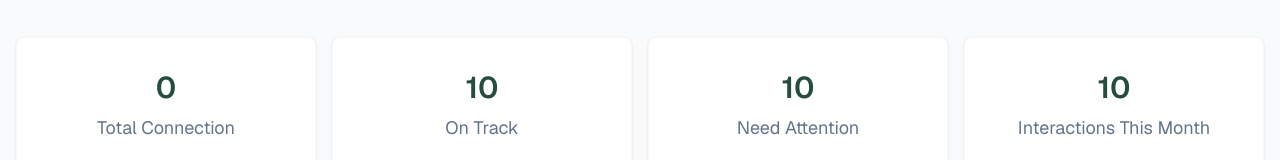
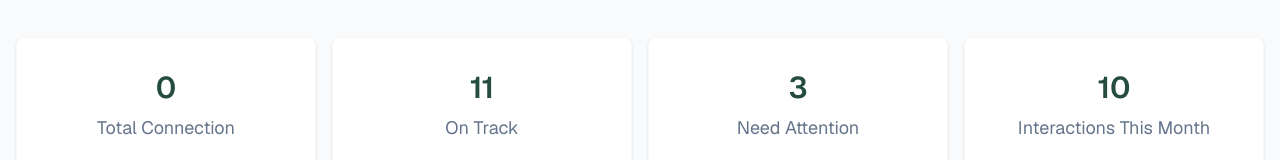
Before and after one commit to JowelislamHabib/Bondly, a Next.js app: page / in a window 1280 px wide. Shown: the part 331-491 px from the top of the page. Built offline with nearby package versions, Linux system fonts and the light colour scheme; no server answers.

Commit message:
Note: Expending Friends Context API to Timeline Context

```diff
--- a/src/app/components/Home/StatsCards.jsx
+++ b/src/app/components/Home/StatsCards.jsx
@@ -19,7 +19,7 @@ const StatsCards = () => {
         <div className="card card-border bg-base-100 shadow p-2 justify-center items-center">
           <div className="card-body text-center">
             <h2 className="text-3xl font-semibold text-(--text-secondary)">
-              10
+              11
             </h2>
             <p className="text-lg text-(--text-muted)">On Track</p>
           </div>
@@ -27,7 +27,7 @@ const StatsCards = () => {
         <div className="card card-border bg-base-100 shadow p-2 justify-center items-center">
           <div className="card-body text-center">
             <h2 className="text-3xl font-semibold text-(--text-secondary)">
-              10
+              3
             </h2>
             <p className="text-lg text-(--text-muted)">Need Attention</p>
           </div>
```
